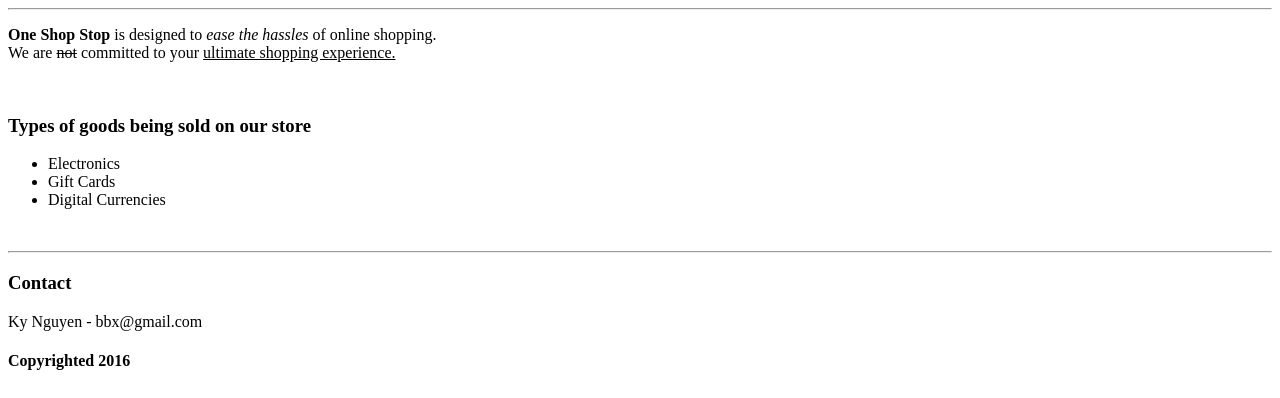
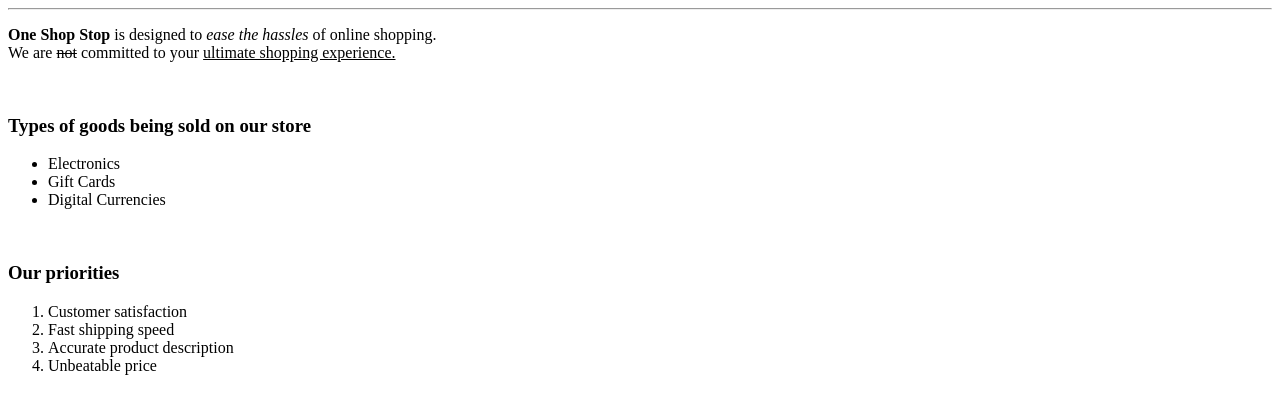
Before and after one commit to kayatomic/webdevtest, a plain HTML site: page index.html in a window 1280 px wide. Shown: the part 402-800 px from the top of the page. Drawn offline with Linux system fonts and the light colour scheme.

Commit message:
Added Our Priorities

```diff
--- a/index.html
+++ b/index.html
@@ -32,6 +32,15 @@
 	</ul>
   <br>
 
+  <h3>Our priorities</h3>
+  <ol>
+    <li>Customer satisfaction</li>
+    <li>Fast shipping speed</li>
+    <li>Accurate product description</li>
+    <li>Unbeatable price</li>
+  </ol>
+  <br>
+
 	<hr/>
 	<h3>Contact</h3>
 	<p> Ky Nguyen - bbx@gmail.com </p>
```
